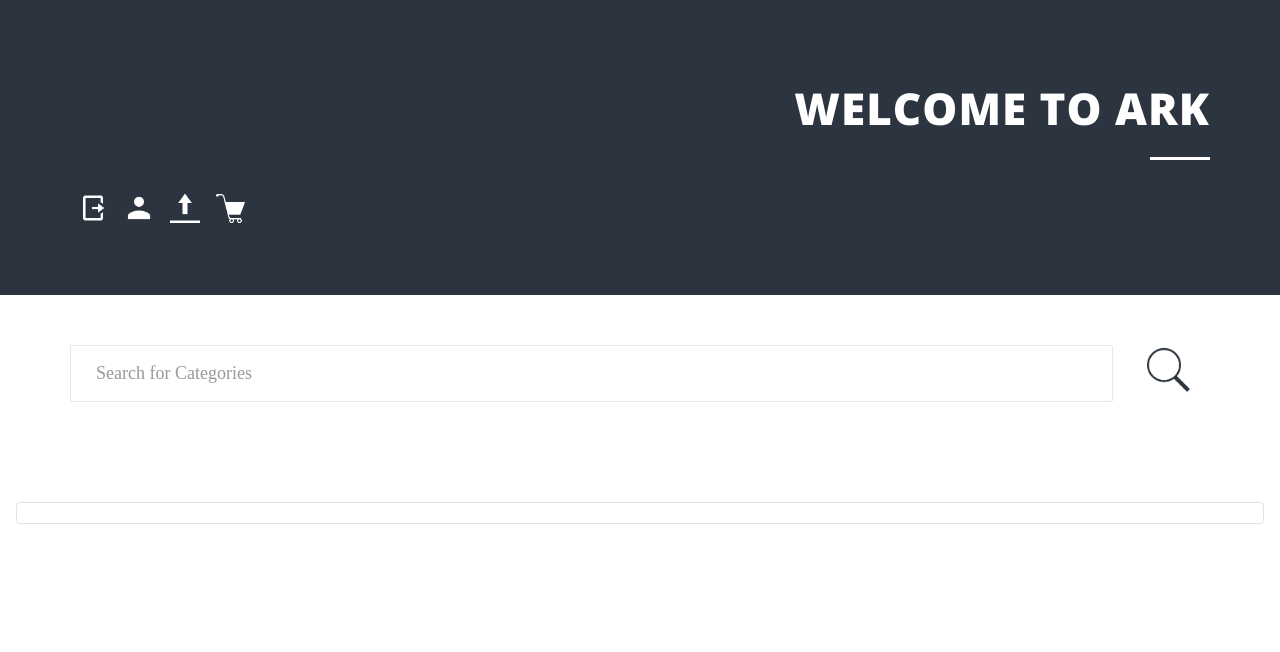
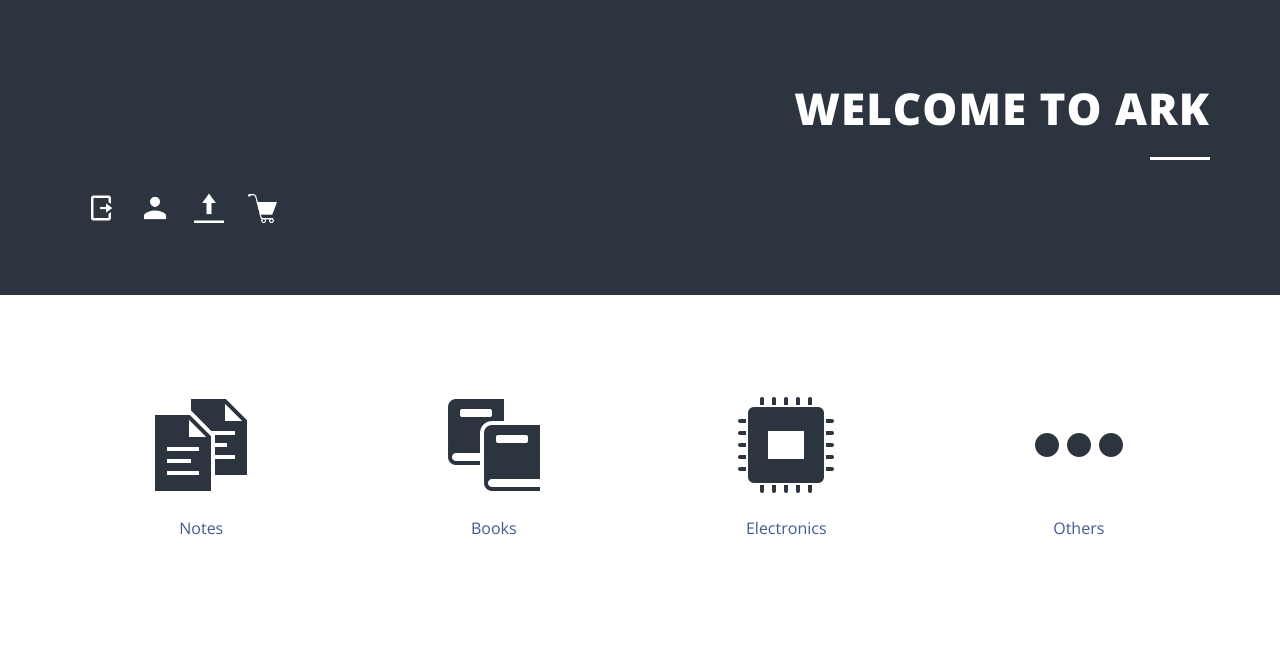
Before and after one commit to DhanviDesai/ARK, a PHP site: page /landing.php in a window 1280 px wide. Shown: the top 652 px of the page. Run offline with PHP 8.4, Linux system fonts and the light colour scheme; the visitor is signed in with stand-in values (Sample User, id 1); data that the repository does not hold is empty; some libraries are stand-ins or nearby versions.

Commit message:
Tweaks 5

```diff
--- a/css/tooplate-style.css
+++ b/css/tooplate-style.css
@@ -1100,9 +1100,9 @@
 .info-section{
 border : 1px solid #e3e3e3;
 border-radius:4px;
-margin-left:16px;
-margin-right:16px;
-margin-bottom:16px;
+margin-left:5%;
+text-align: center;
+margin-bottom:3%;
 padding:10px;
 }
 
--- a/js/main.js
+++ b/js/main.js
@@ -10,3 +10,7 @@
         });
 
 });
+
+function goToDetailed(){
+
+}
--- a/landing.php
+++ b/landing.php
@@ -50,10 +50,10 @@
                 <div class="text-content">
                   <h2>Welcome To ARK</h2>
                   <div class="line-dec"></div>
-		  <span style="float:left;margin:8px;"><a href = "logout.php"><img src="img/exit.png" style="width:30px;height:30px;"/></a></span>
-		  <span style="float:left;margin:8px;"><a href = "account.php"><img src="img/account.png" style="width:30px;height:30px;"/></a></span>
-		  <span style="float:left;margin:8px;"><a href = "upload.php"><img src="img/upload.png" style="width:30px;height:30px;"/></a></span>
-		  <span style="float:left;margin:8px;"><a href = "cart.php"><img src="img/cart.png" style="width:30px;height:30px;"/></a></span>
+		  <span style="float:left;margin:8px;"><a href = "logout.php"><img src="img/exit.png" style="width:30px;height:30px;margin-left:8px;"/></a></span>
+		  <span style="float:left;margin:8px;"><a href = "account.php"><img src="img/account.png" style="width:30px;height:30px;margin-left:8px;"/></a></span>
+		  <span style="float:left;margin:8px;"><a href = "upload.php"><img src="img/upload.png" style="width:30px;height:30px;margin-left:8px;"/></a></span>
+		  <span style="float:left;margin:8px;"><a href = "cart.php"><img src="img/cart.png" style="width:30px;height:30px;margin-left:8px;"/></a></span>
                   <span><?php echo $login_session; ?></span>
                 </div>
               </div>
@@ -61,7 +61,7 @@
           </div>
         </section>
 
-        <section class="search-section">
+<!--        <section class="search-section">
           <form method="post">
           <div class="container">
             <div class="row">
@@ -77,10 +77,51 @@
             </div>
           </div>
         </form>
-        </section>
+      </section>-->
+
+
+      <!--STUDY PORTFOLIO.HTML AND DO THE NECESSARY CHANGES TO FILTERING-->
+           <section class="second-section">
+                <div class="container">
+                  <div class="row">
+                    <div class="col-md-3 col-sm-6">
+                      <div class="service-item">
+                        <div class="icon">
+                          <img src="img/notes.png" alt="">
+                        </div>
+                        <h4>Notes</h4>
+                        </div>
+                    </div>
+                    <div class="col-md-3 col-sm-6">
+                      <div class="service-item">
+                        <div class="icon">
+                          <img src="img/books.png" alt="">
+                        </div>
+                        <h4>Books</h4>
+                      </div>
+                    </div>
+                    <div class="col-md-3 col-sm-6">
+                      <div class="service-item">
+                        <div class="icon">
+                          <img src="img/electronics2.png" alt="">
+                        </div>
+                        <h4>Electronics</h4>
+                      </div>
+                    </div>
+                    <div class="col-md-3 col-sm-6">
+                      <div class="service-item">
+                        <div class="icon">
+                          <img src="img/others2.png" alt="">
+                        </div>
+                        <h4>Others</h4>
+                      </div>
+                    </div>
+                  </div>
+                </div>
+              </section>
 
 	<?php
-  echo '<section class="info-section">';
+  echo '<section >';
   echo '<div class="container">';
   echo '<div class="row">';
 	for($x=0;$x<$default_count;$x++){
@@ -88,10 +129,10 @@
 	$default_row = mysqli_fetch_array($default_result,MYSQLI_ASSOC);
 
 
-	  echo '<div class="col-md-6">';
+	  echo '<div class="col-md-5 info-section" onclick="goToDetailed()">';
 	  echo "<div class='text-content'><h4>".$default_row['name']."</h4></div>";
-	  echo '<div class="text-content"><span>Category:'.$default_row["category"].'</span></div>';
-  	  echo '<div class="text-content"><span>Price:'.$default_row["price"].'</span></div>';
+	  echo '<div class="text-content"><span>Category:'.$default_row["category_id"].'</span></div>';
+  	echo '<div class="text-content"><span>Price:'.$default_row["price"].'</span></div>';
 	  echo '<div class="text-content"><span>Quantity:'.$default_row["quantity"].'</span></div>';
 	  echo '</div>';
 	}
```
Also changed, not shown: upload.php (+0 -7 lines), img/book.png (added), img/books.png (added), img/electronics.png (added), img/electronics2.png (added), img/notes.png (added), img/others.png (added), img/others2.png (added).
